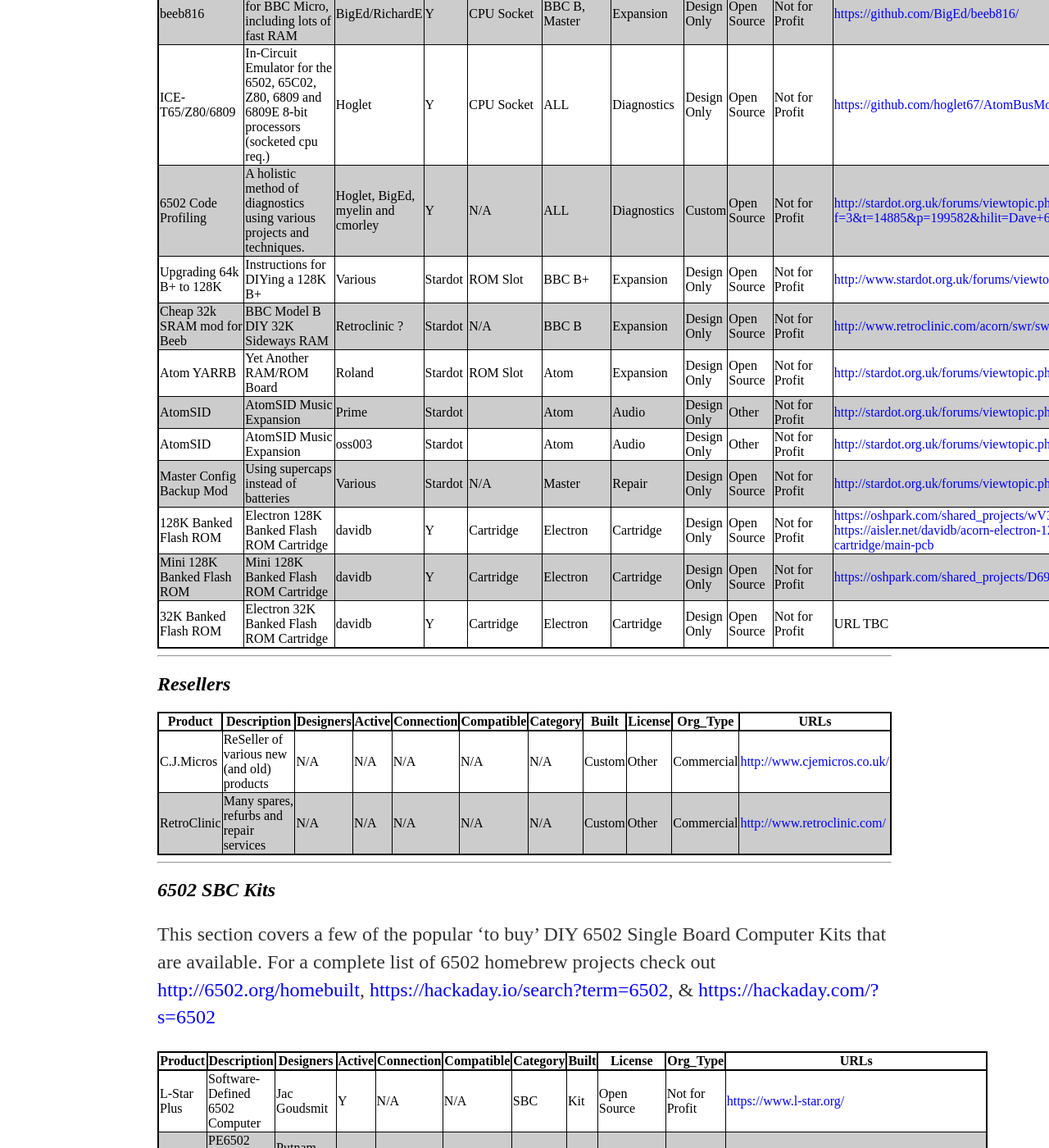
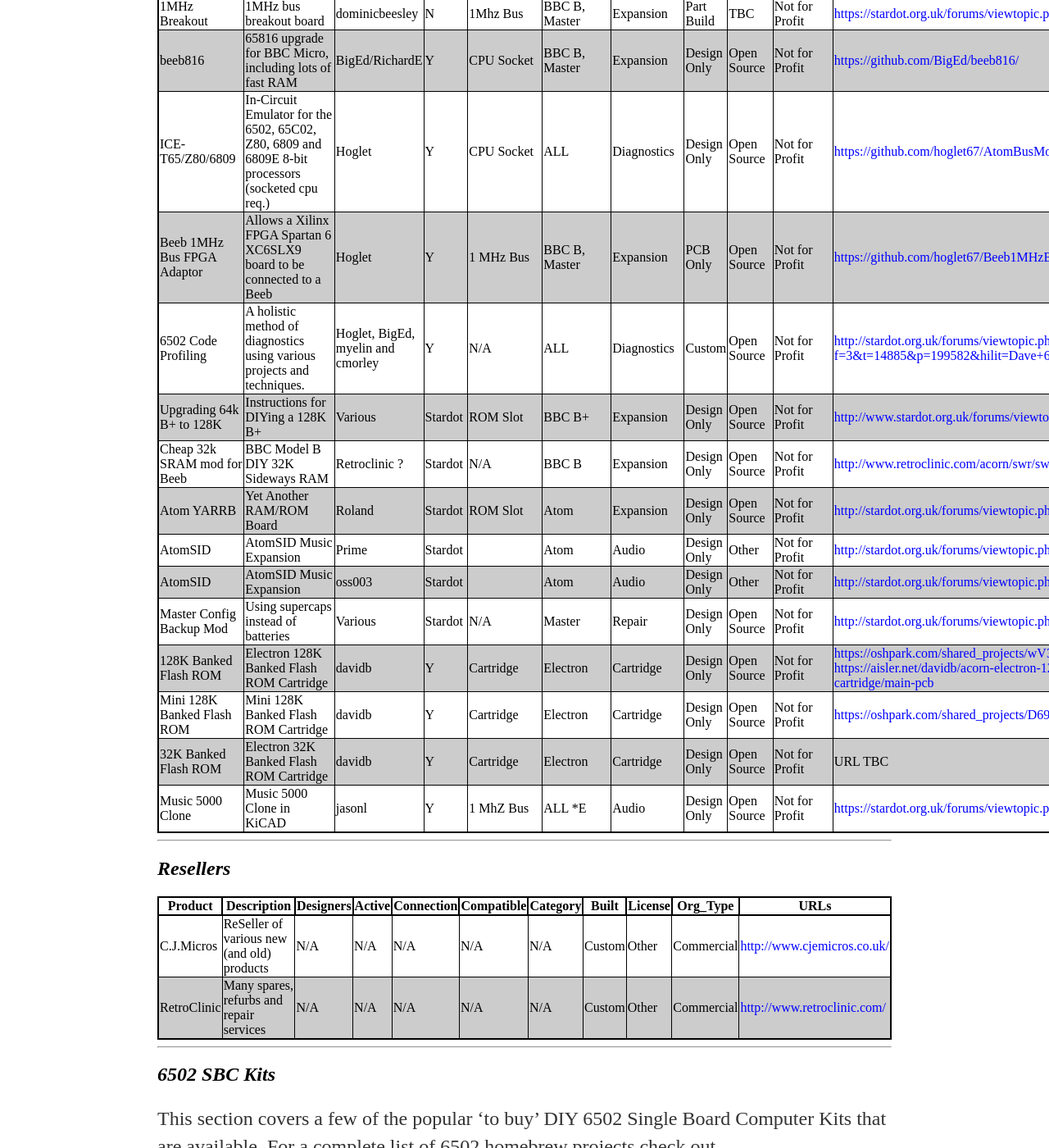
Before and after one commit to elminster/elminster.github.io, a Jekyll site: the page built from hardware.md, in a window 1280 px wide and 1400 px high, scrolled down 8512 px. Shown: the whole window at 82% size. Built offline with Jekyll 4.4.1, drawn with Linux system fonts in a browser that asks for light colours; some of the changed text lies outside the part shown.

Commit message:
Added:
	Music 5000 Clone (jasonl)
	1mhz FPGA board (hoglet)
	Atom 2k18 (Roland)

```diff
--- a/hardware.md
+++ b/hardware.md
@@ -105,7 +105,8 @@
 | Atom Colour Board |  | Prime | Shelved? |  | Atom | Video |  |  | Not for Profit | <http://stardot.org.uk/forums/viewtopic.php?f=44&t=10158> |
 | AtoMMC2 SC Card | MMC Storage for Acorn Atoms | SirMorris |  |  | Atom | Storage |  |  |  | <http://stardot.org.uk/forums/viewtopic.php?f=8&t=2888> |
 | Atom 6809 Second Processor | 6809 CoPro fro the Atom | Roland |  |  | Atom | CoPro |  |  |  | <http://stardot.org.uk/forums/viewtopic.php?f=44&t=8518> |
-| Atom 2015 Remake | Remake of the Atom from ground up | Roland | Y | N/A | Atom | Computer | PCB Only | Open Source | Not for Profit | <http://diy.acornatom.nl/links.html> |
+| Atom 2015 Remake | Remake of the Atom from ground up | Roland | N | N/A | Atom | Computer | PCB Only | Open Source | Not for Profit | <http://diy.acornatom.nl/links.html> |
+| Atom 2018 Remake | Remake of the Atom from ground up | Roland | Development | N/A | Atom | Computer | PCB Only | Open Source | Not for Profit | <https://stardot.org.uk/forums/viewtopic.php?f=44&t=15197> |
 | Atom GODIL Video Adapter |  | Hoglet |  |  | Atom | Video |  |  |  | <http://stardot.org.uk/forums/viewtopic.php?f=44&t=7320> |
 | Atom Tube Interface | Tube interface for CoPro on ATOM | Hoglet |  |  | Atom | Tube |  |  |  | <http://stardot.org.uk/forums/viewtopic.php?f=44&t=10090> |
 | Atom FPGA |  | Hoglet (+AlanD) |  | Tube | Atom | CoPro |  |  |  | <http://stardot.org.uk/forums/viewtopic.php?f=44&t=6313> |
@@ -162,6 +163,7 @@
 | 1MHz Breakout | 1MHz bus breakout board | dominicbeesley | N | 1Mhz Bus | BBC B, Master | Expansion | Part Build | TBC | Not for Profit | <https://stardot.org.uk/forums/viewtopic.php?t=16436> |
 | beeb816 | 65816 upgrade for BBC Micro, including lots of fast RAM | BigEd/RichardE | Y | CPU Socket | BBC B, Master | Expansion | Design Only | Open Source | Not for Profit | <https://github.com/BigEd/beeb816/> |
 | ICE-T65/Z80/6809 | In-Circuit Emulator for the 6502, 65C02, Z80, 6809 and 6809E 8-bit processors (socketed cpu req.) | Hoglet | Y | CPU Socket | ALL | Diagnostics | Design Only | Open Source | Not for Profit | <https://github.com/hoglet67/AtomBusMon/wiki> |
+| Beeb 1MHz Bus FPGA Adaptor | Allows a Xilinx FPGA Spartan 6 XC6SLX9 board to be connected to a Beeb | Hoglet | Y | 1 MHz Bus | BBC B, Master | Expansion | PCB Only | Open Source | Not for Profit | <https://github.com/hoglet67/Beeb1MHzBusFpga/wiki> |
 | 6502 Code Profiling | A holistic method of diagnostics using various projects and techniques. | Hoglet, BigEd, myelin and cmorley | Y | N/A | ALL | Diagnostics | Custom | Open Source | Not for Profit | <http://stardot.org.uk/forums/viewtopic.php?f=3&t=14885&p=199582&hilit=Dave+6502+profiler#p199582> |
 | Upgrading 64k B+ to 128K | Instructions for DIYing a 128K B+ | Various | Stardot | ROM Slot | BBC B+ | Expansion | Design Only | Open Source | Not for Profit | <http://www.stardot.org.uk/forums/viewtopic.php?f=3&t=9483> |
 | Cheap 32k SRAM mod for Beeb | BBC Model B DIY 32K Sideways RAM | Retroclinic ? | Stardot | N/A | BBC B | Expansion | Design Only | Open Source | Not for Profit | <http://www.retroclinic.com/acorn/swr/swr.htm> |
@@ -172,6 +174,7 @@
 | 128K Banked Flash ROM | Electron 128K Banked Flash ROM Cartridge | davidb | Y | Cartridge | Electron | Cartridge| Design Only | Open Source | Not for Profit | <https://oshpark.com/shared_projects/wV3DlKuX> <br> <https://aisler.net/davidb/acorn-electron-128k-banked-flash-rom-cartridge/main-pcb> |
 | Mini 128K Banked Flash ROM | Mini 128K Banked Flash ROM Cartridge  | davidb | Y | Cartridge | Electron | Cartridge | Design Only | Open Source | Not for Profit | <https://oshpark.com/shared_projects/D69NmI70> |
 | 32K Banked Flash ROM | Electron 32K Banked Flash ROM Cartridge | davidb | Y | Cartridge | Electron | Cartridge| Design Only | Open Source | Not for Profit | URL TBC|
+| Music 5000 Clone | Music 5000 Clone in KiCAD  | jasonl | Y | 1 MhZ Bus | ALL *E | Audio| Design Only | Open Source | Not for Profit | <https://stardot.org.uk/forums/viewtopic.php?f=3&t=16895> |
 
 
 
```
